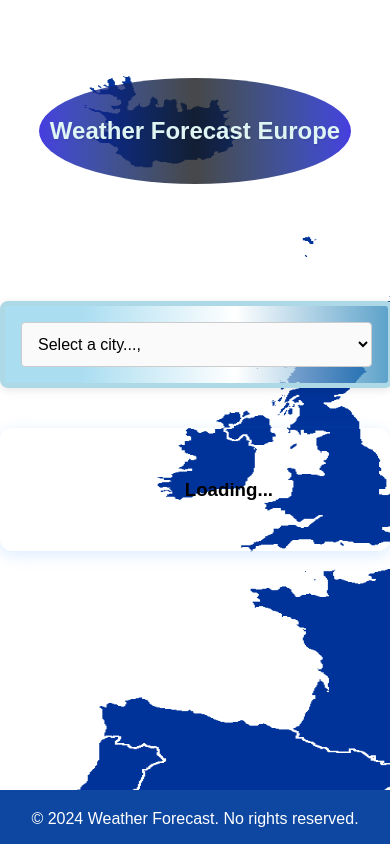
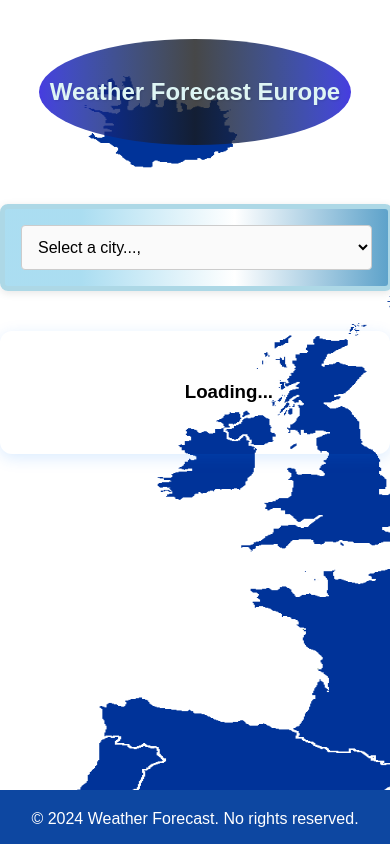
Before and after one commit to Woulph8/WeatherForecast, a plain HTML site: page index.html in a window 390 px wide. Drawn offline with Linux system fonts and the light colour scheme.

Commit message:
Adjust margin-top for weather title and city selection

```diff
--- a/css/style.css
+++ b/css/style.css
@@ -211,7 +211,7 @@ footer {
     }
 
     #weather-title {
-        margin-top: 20%;
+        margin-top: 10%;
         width: 80%;
         padding-top: 10%;
         padding-bottom: 10%;
@@ -256,7 +256,7 @@ footer {
     }
 
     #weather-city-selection {
-        margin-top: 30%;
+        margin-top: 15%;
         width: 90%;
         padding: 16px;
     }
```
